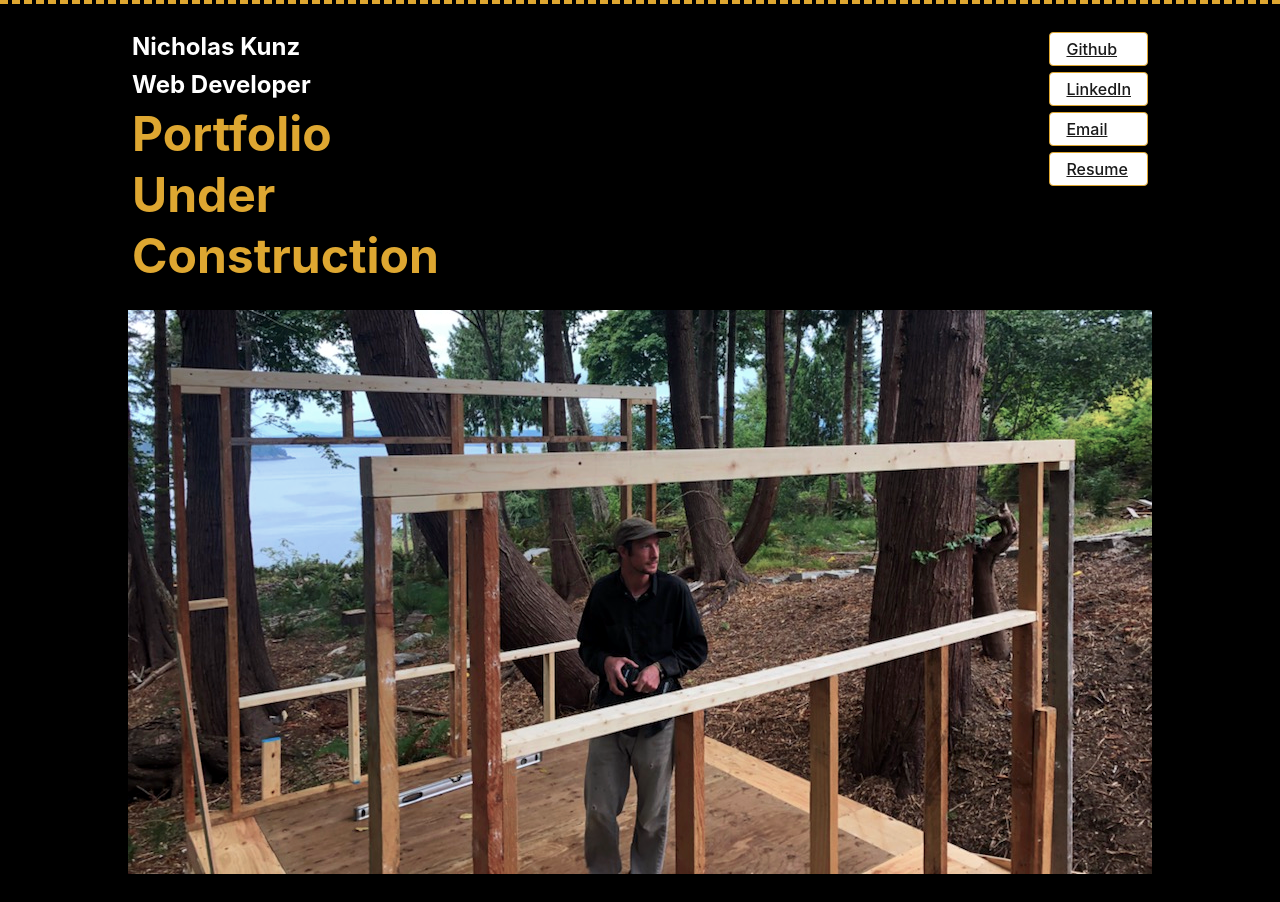
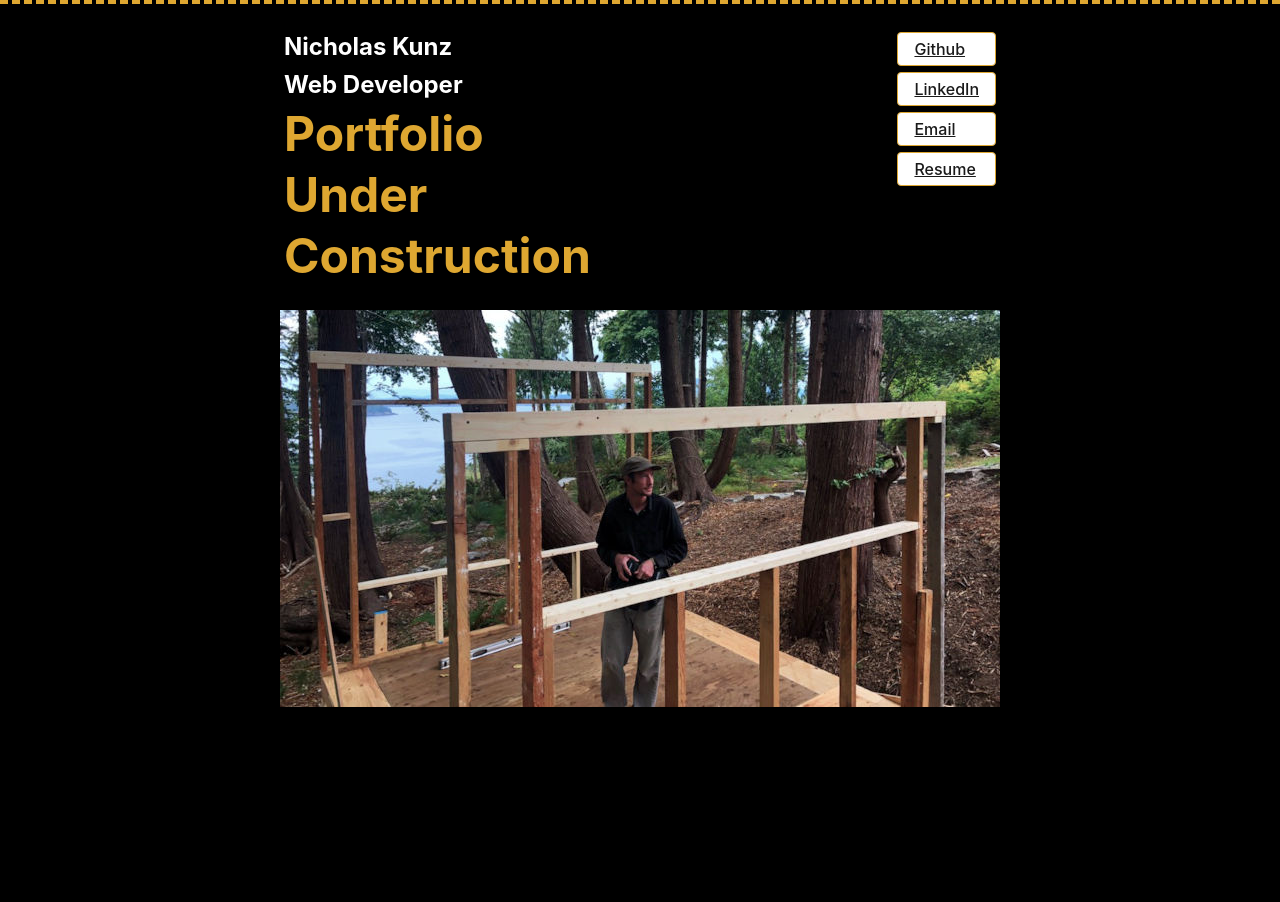
Before and after one commit to ntkunz/construction, a React (Vite) app: page / in a window 1280 px wide. After the commit the page ends 804 px from the top, so only its background shows below. Built offline with nearby package versions, Linux system fonts and the light colour scheme.

Commit message:
update image for optimization. shrink max width to 45rem

```diff
--- a/src/App.scss
+++ b/src/App.scss
@@ -1,5 +1,5 @@
 #root {
-  max-width: 64rem;
+  max-width: 45rem;
   margin: 0 auto;
 }
 
--- a/src/components/Image/Image.jsx
+++ b/src/components/Image/Image.jsx
@@ -1,5 +1,5 @@
 import './Image.scss';
-import constructionImage from '../../assets/nicholas_construction_crop.png';
+import constructionImage from '../../assets/nicholas_construction_crop_small.jpg';
 
 export default function Image() {
    return (
--- a/src/components/Image/Image.scss
+++ b/src/components/Image/Image.scss
@@ -1,6 +1,5 @@
 .image {
-   // width: clamp(3rem, 4vh, 8rem);
-   // height: auto;
+   align-self: flex-start;
 
    &__photo {
       max-width: 100%;
```
Also changed, not shown: src/assets/nicholas_construction_crop.png (deleted), src/assets/nicholas_construction_crop_small.jpg (added).
